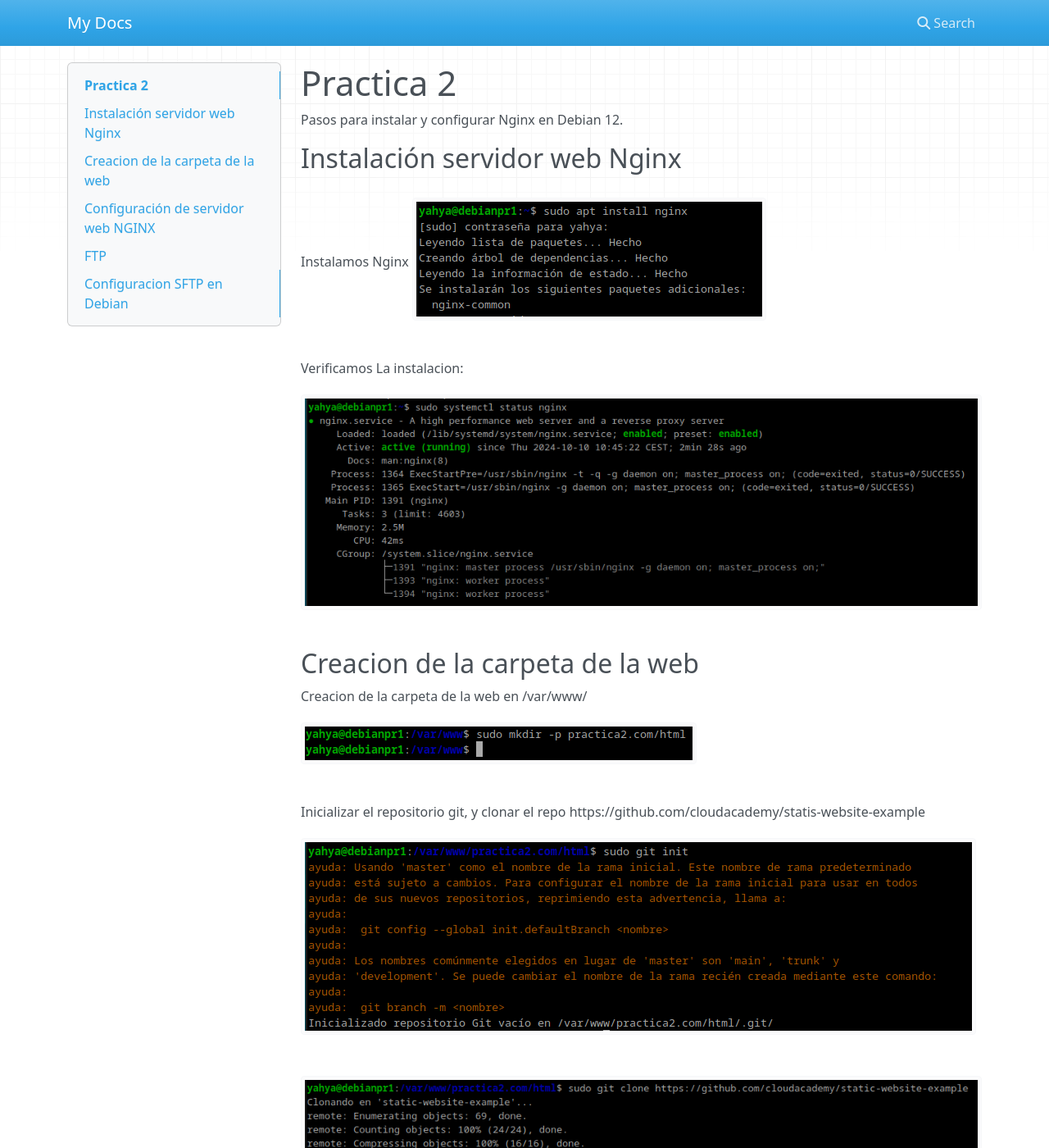
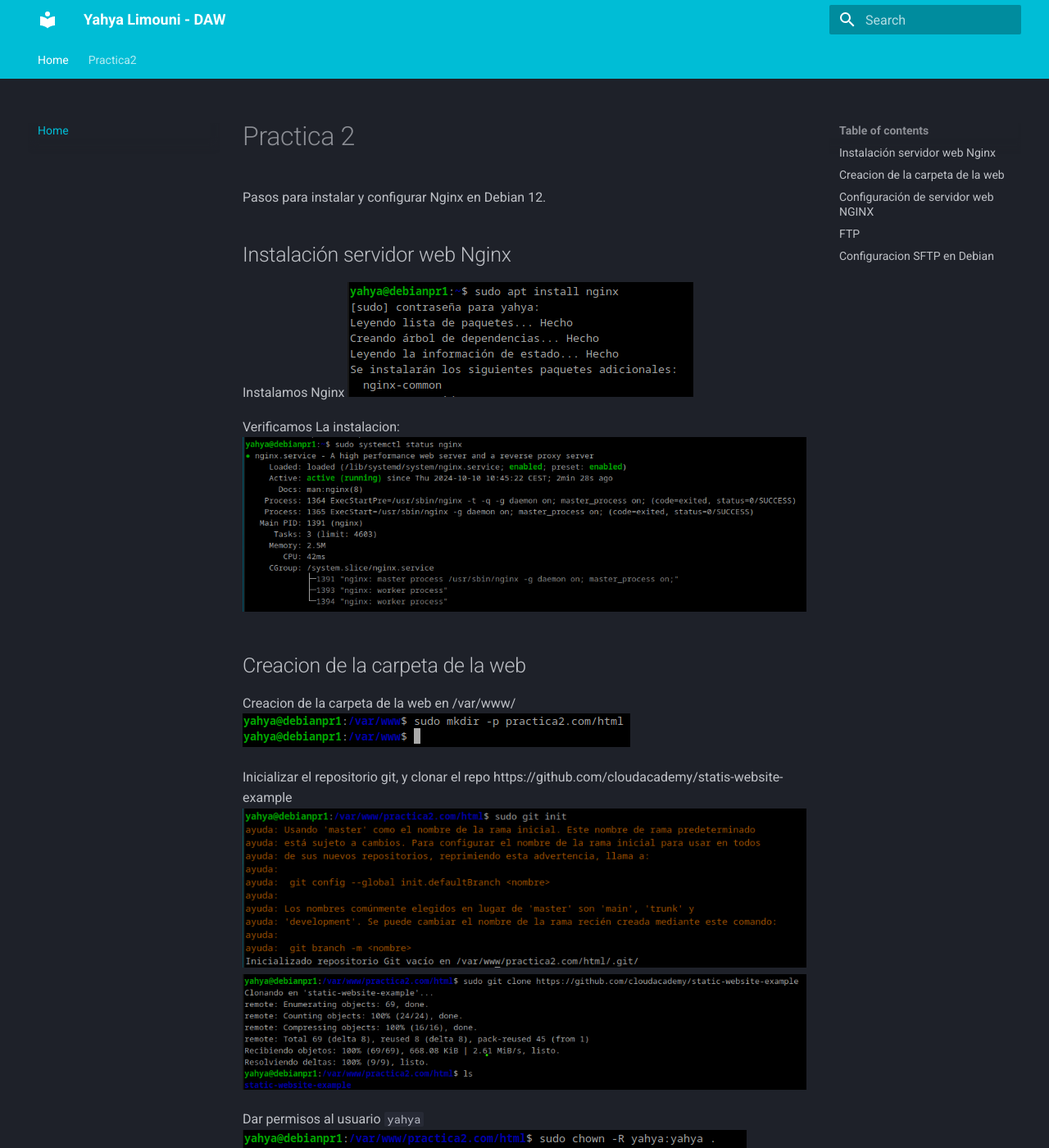
Before and after one commit to Yahyalimouni/practica2, an MkDocs documentation site: the page built from docs/index.md, in a window 1280 px wide and 1400 px high. Shown: the whole window at 82% size. Built offline with MkDocs 1.6.1 and Material for MkDocs 9.7.7, drawn with Linux system fonts in a browser that asks for light colours; nearby versions of some CDN libraries; some of the changed text lies outside the part shown.

Commit message:
Setting the default background 'slate'

```diff
--- a/mkdocs.yml
+++ b/mkdocs.yml
@@ -1 +1,18 @@
-site_name: My Docs
+site_name: Yahya Limouni - DAW
+nav:
+  - Home: index.md
+  - Practica2: https://Yahyalimouni.github.io/practica2/
+
+theme:
+  name: material  # Use Material theme for MkDocs
+  features:
+    - navigation.tabs  # Enable tab navigation
+    - navigation.top  # Show navigation at the top
+    - search.highlight
+    - search.share
+    - navigation.tracking
+
+  palette:
+    scheme: slate
+    primary: cyan
+    accent: indigo
```
